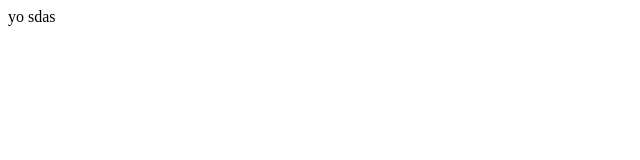
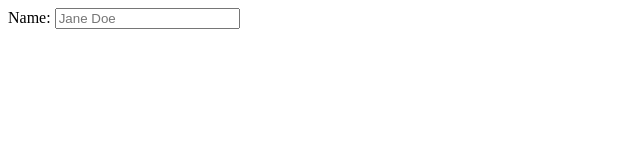
Before and after one commit to Vexyzinho/testersdrwef, a plain HTML site: page index.html in a window 1280 px wide. Shown: the whole page, without its empty margins (0-640 px from the left). Drawn offline with Linux system fonts and the light colour scheme.

Commit message:
Update index.html

```diff
--- a/index.html
+++ b/index.html
@@ -1 +1,2 @@
-yo sdas
+<label for="Name">Name:</label>
+<input type="text" id="Name" name="Name" placeholder="Jane Doe">
```
